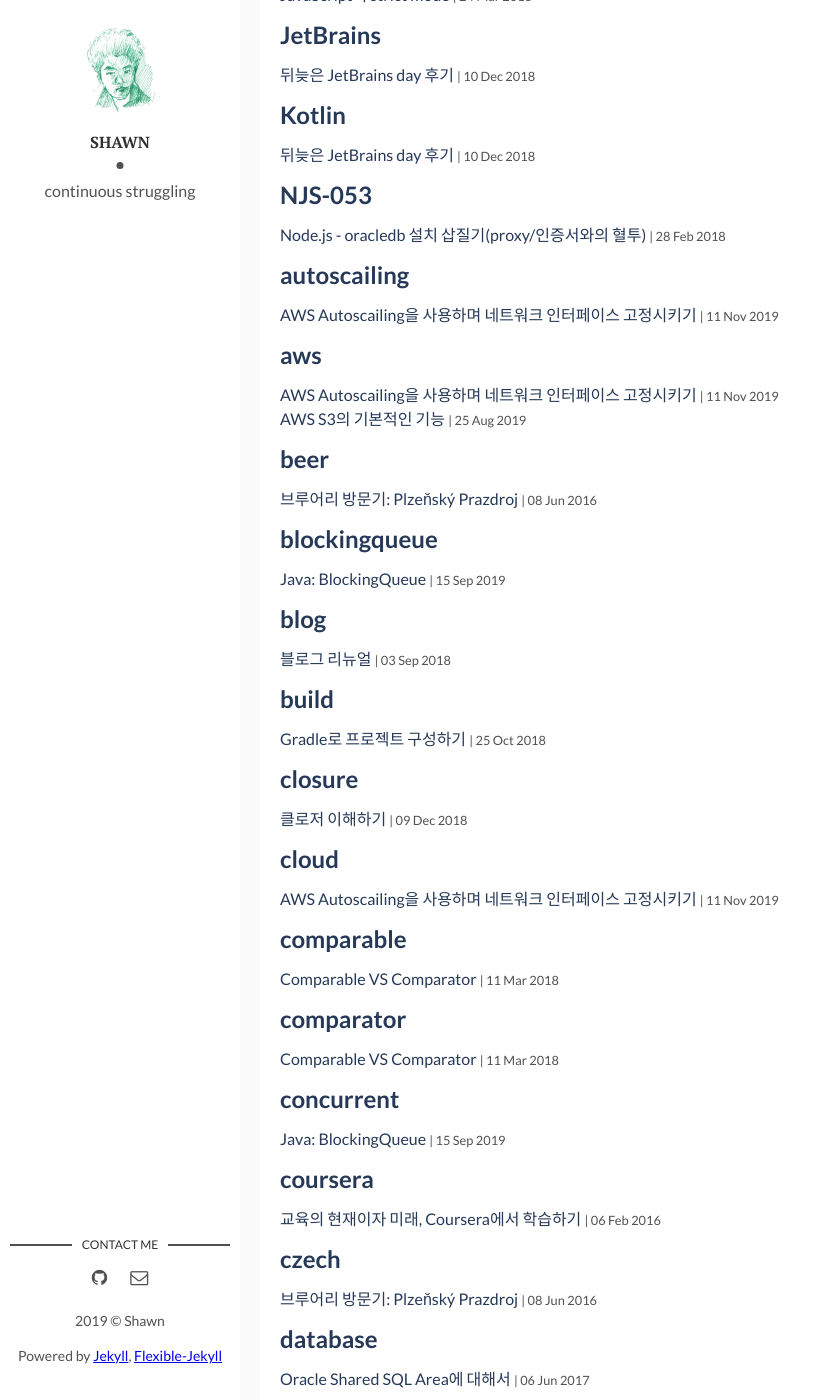
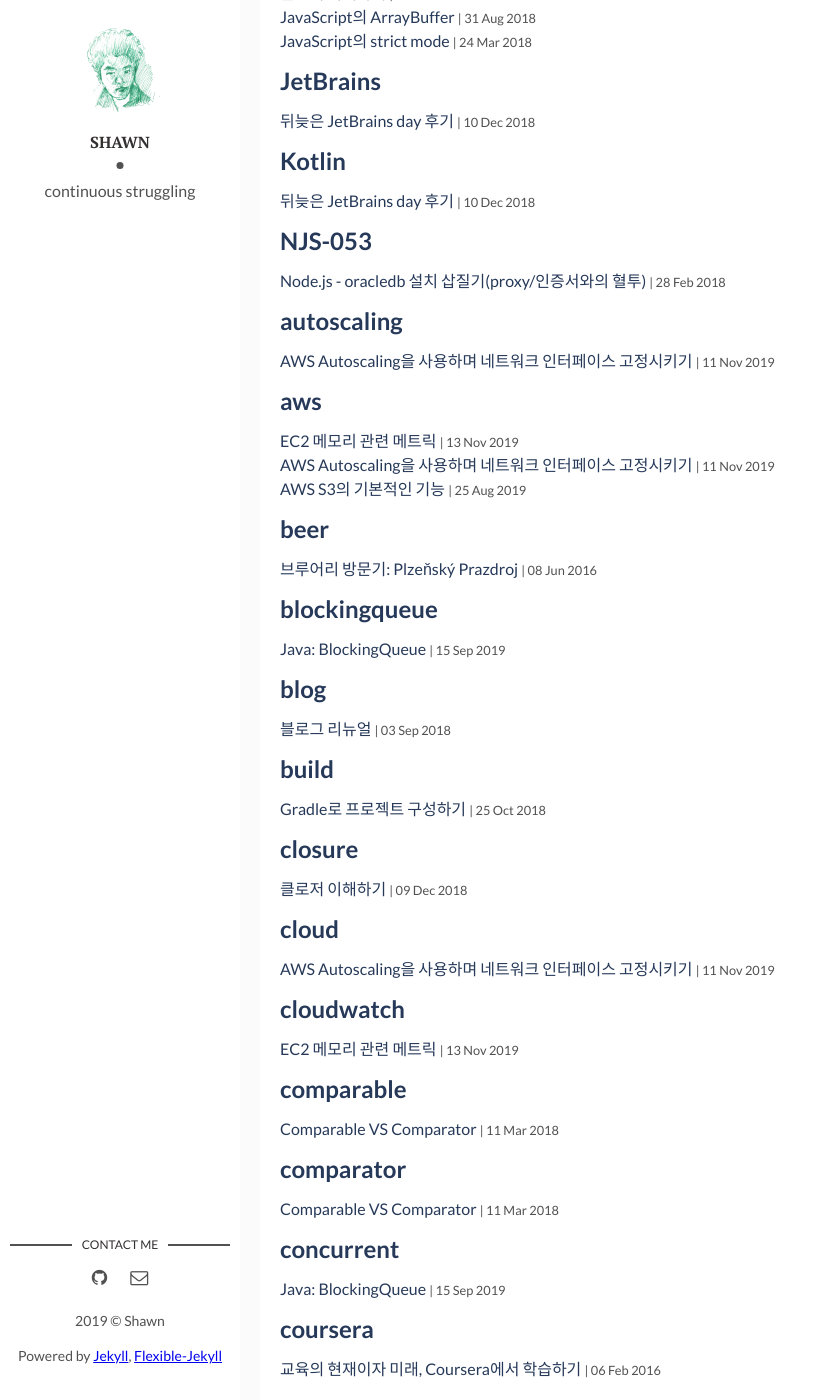
Before and after one commit to sshplendid/sshplendid.github.io, a Jekyll site: the page built from tags.html, in a window 1280 px wide and 1400 px high, scrolled down 1330 px. Shown: the whole window, without its empty margins (0-831 px from the left). Built offline with Jekyll 4.4.1, drawn with Linux system fonts in a browser that asks for light colours; some of the changed text lies outside the part shown.

Commit message:
ec2 memory metric

````diff
--- a/_posts/2019-11-11-aws-autoscailing-eni.md
+++ b/_posts/2019-11-11-aws-autoscaling-eni.md
@@ -1,19 +1,19 @@
 ---
 layout: post
-title:  "AWS Autoscailing을 사용하며 네트워크 인터페이스 고정시키기"
+title:  "AWS Autoscaling을 사용하며 네트워크 인터페이스 고정시키기"
 date:   2019-11-11 15:05:00 +0900
 categories: [blog, cloud, aws]
 img: "https://www.microcontrollertips.com/wp-content/uploads/2019/08/RX65N-cloud-kit-pressphoto-noText.jpg"
-tags: [cloud, aws, autoscailing, eni, ec2, 클라우드, 네트워크인터페이스]
+tags: [cloud, aws, autoscaling, eni, ec2, 클라우드, 네트워크인터페이스, devops]
 ---
 
 사내 서비스에 특정 솔루션을 도입해야 하는 상황이 있었다. 서비스는 AWS 클라우드에서 EC2로 서비스되고 있는 상황이고, 솔루션은 서버의 맥 어드레스로 라이센스를 체크한다.
-EC2는 AutoScailing 정책에 의해 언제든지 scail in/out 될 수 있는 상황이다.
+EC2는 Autoscaling 정책에 의해 언제든지 scale in/out 될 수 있는 상황이다.
 
 문제는 EC2가 고정된 맥 어드레스를 보장할 수 없다는 것이다. stop and start만 해도 EC2 인스턴스는 물리적으로 어떤 서버를 쓰는지 알 수 없다. 기존 서버인지 새로운 서버인지 사용자가 정할 수 없는 것이다.
-맥 어드레스를 고정시키는 방법은 ENI(Elastic Network Interface)를 사용하는 것인데, 이 것은 EC2를 생성할 때 선택할 수 있어도 AutoScailing 정책에서 특정 ENI를 쓰라고 할 수 없다. 그리고 ENI는 하나의 EC2 인스턴스에 매핑되기 때문에 오토스케일링에서 ENI를 사용하려고 해도 최대 인스턴스 개수만큼 ENI를 생성한 후에 매핑하는 방법을 사용해야 한다.
+맥 어드레스를 고정시키는 방법은 ENI(Elastic Network Interface)를 사용하는 것인데, 이 것은 EC2를 생성할 때 선택할 수 있어도 Autoscaling 정책에서 특정 ENI를 쓰라고 할 수 없다. 그리고 ENI는 하나의 EC2 인스턴스에 매핑되기 때문에 오토스케일링에서 ENI를 사용하려고 해도 최대 인스턴스 개수만큼 ENI를 생성한 후에 매핑하는 방법을 사용해야 한다.
 
-이에 대한 work-around로, AutoScailing으로 구동되는 EC2 유저 data(스크립트) 혹은 lambda 함수로 강제로 eni를 attach 하는 방법이 있다.
+이에 대한 work-around로, Autoscaling으로 구동되는 EC2 유저 data(스크립트) 혹은 lambda 함수로 강제로 eni를 attach 하는 방법이 있다.
 연결한 네트워크 인터페이스는 eth1로 인식된다.
 
 그러나 이 방법이 클라우드 환경에서 올바른 접근 방법인지는 의문이 든다.
@@ -55,7 +55,7 @@
 
 ```bash
 #!/bin/bash
-# EC2 AutoScailing user data script
+# EC2 Autoscaling user data script
 
 # 인스턴스 메타데이터 조회
 echo "start user data script."
--- /dev/null
+++ b/_posts/2019-11-13-ec2-mem-monitoring.md
@@ -0,0 +1,37 @@
+---
+layout: post
+title:  "EC2 메모리 관련 메트릭"
+date:   2019-11-13 15:05:00 +0900
+categories: [blog, dev, log]
+img: "https://miro.medium.com/max/800/1*ffbynFsxn43lPdne2kaHMQ.png"
+tags: [aws, ec2, memory, cloudwatch, devops]
+---
+
+AWS Cloudwatch는 EC2에 대한 여러가지 메트릭을 제공한다. 그리고 CPU 사용량 등과 같은 메트릭에 임계치를 설정하여 AutoScaling 그룹의 Scale In/Out의 트리거로 사용할 수 있다. 그런데 EC2의 메모리에 대한 메트릭은 기본적으로 제공하지 않고 아래와 같이 별도의 문서를 통해 사용자에게 가이드 하고 있다.
+
+https://docs.aws.amazon.com/ko_kr/AWSEC2/latest/UserGuide/mon-scripts.html
+
+이 문서는 aws cloudwatch PutMetricData 기능을 사용하여 EC2 메모리에 대한 커스텀 메트릭을 수집하는 스크립트를 제공한다. PERL로 만든 스크립트이기 때문에 당연히 PERL을 설치해야 하고, PutMetricData를 요청할 수 있는 EC2 role을 부여해야 한다.
+
+AWS는 왜 메모리에 대한 메트릭을 기본적으로 제공하지 않을까? 나와 같은 의문을 가진 사람이 스택오버플로우에 올렸던 질문을 찾았다.
+
+https://stackoverflow.com/questions/57369025/why-memory-utilization-of-ec2-instance-is-not-default-metric-of-amazon-cloudwatc
+
+답변을 보자면 AWS는 인스턴스 내부상황을 알 수 없다는 것, AWS에서 제공하는 CPU 사용량이나 Network 관련 메트릭 들은 인스턴스 바깥에서 수집하는 것 같다. 하지만 아래 스크립트와 같이 사용자가 스크립트를 걸어 수집할 수 있는 수준이라면 기본적으로 제공해줘도 되지 않을까 아쉬움이 남는 부분이다.
+
+```bash
+#!/bin/bash
+yum update -y
+
+yum install -y perl-Switch perl-DateTime perl-Sys-Syslog perl-LWP-Protocol-https perl-Digest-SHA.x86_64
+는
+curl https://aws-cloudwatch.s3.amazonaws.com/downloads/CloudWatchMonitoringScripts-1.2.2.zip -O
+unzip CloudWatchMonitoringScripts-1.2.2.zip && \
+rm CloudWatchMonitoringScripts-1.2.2.zip && \
+cd aws-scripts-mon
+
+crontab -l > mycron
+echo "*/5 * * * * /aws-scripts-mon/mon-put-instance-data.pl --mem-used-incl-cache-buff --mem-util --mem-used --mem-avail" >> mycron
+crontab mycron
+
+```
````
